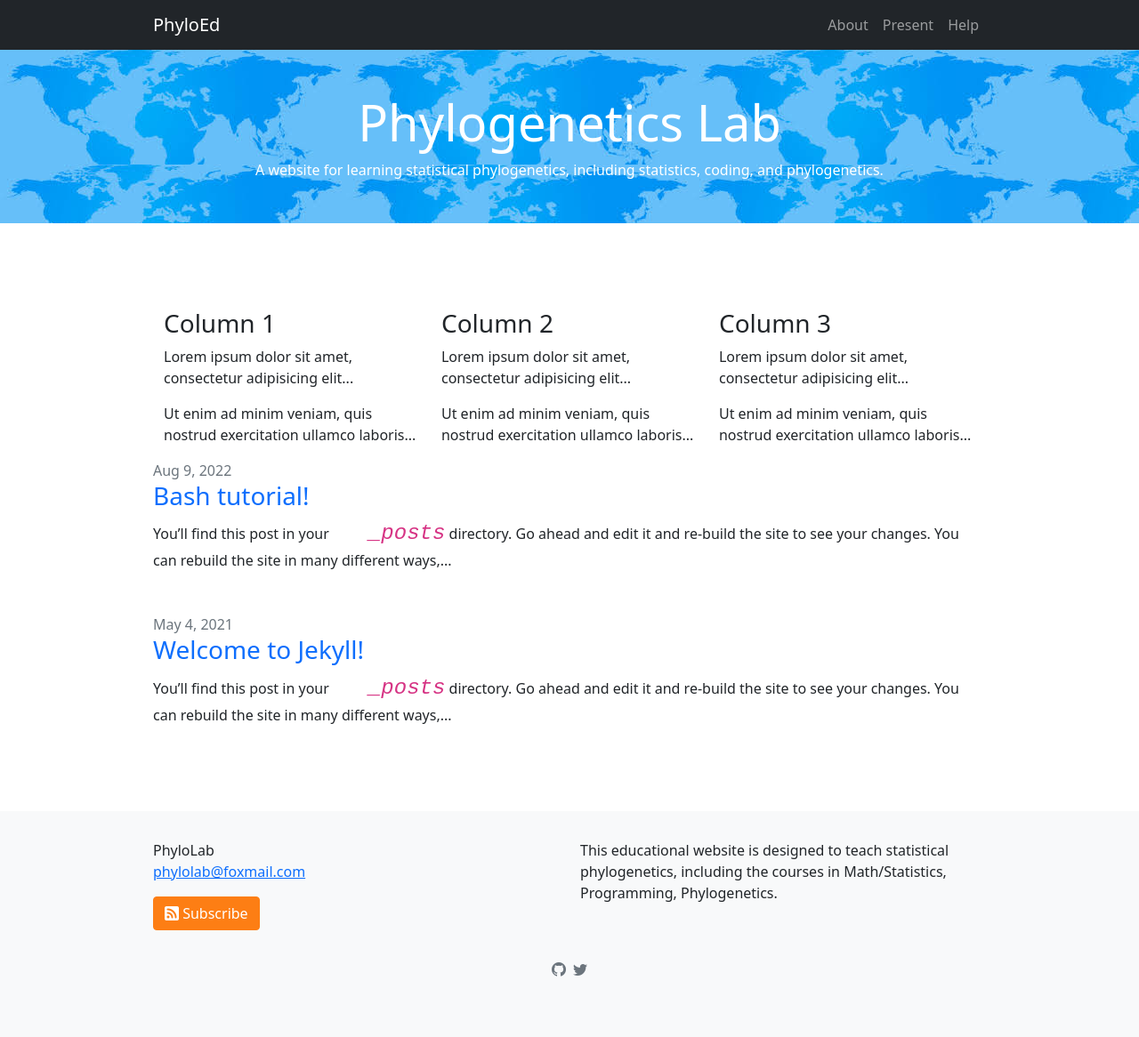
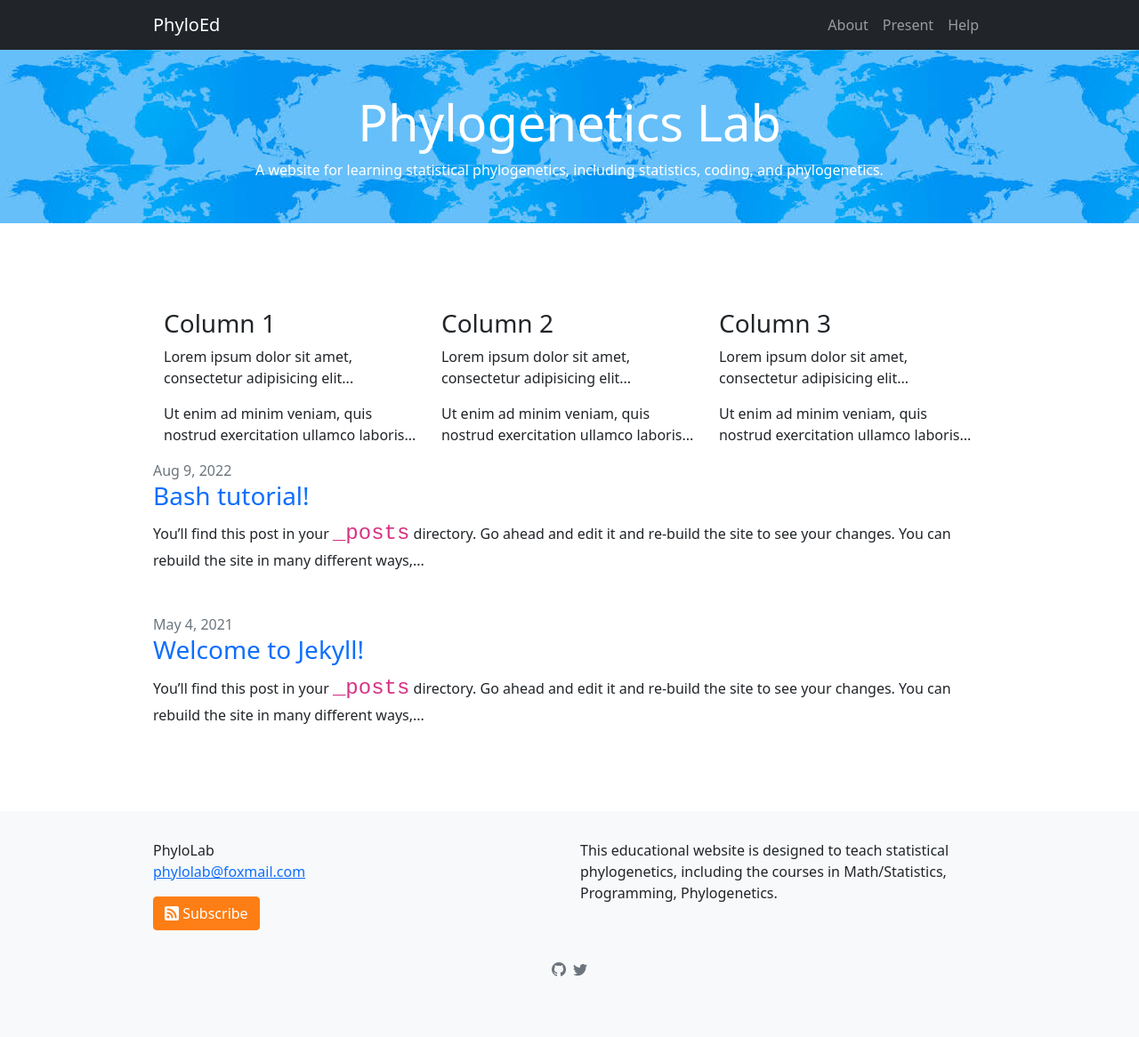
Before and after one commit to lliu1871/PhyEd, a Jekyll site: the page built from index.markdown, in a window 1280 px wide. Shown: the whole page at 89% size. Built offline with Jekyll 4.4.1, drawn with Linux system fonts in a browser that asks for light colours.

Commit message:
Update _custom-styles.scss

```diff
--- a/_sass/_custom-styles.scss
+++ b/_sass/_custom-styles.scss
@@ -7,8 +7,7 @@ pre code {
 
 code {
       font-family: monospace, Arial, 'Lucida Console', Consolas;
-      padding-left: 40px;
-      font-style: italic;
+      font-style: normal;
       font-size: 24px;
 }
 
```
